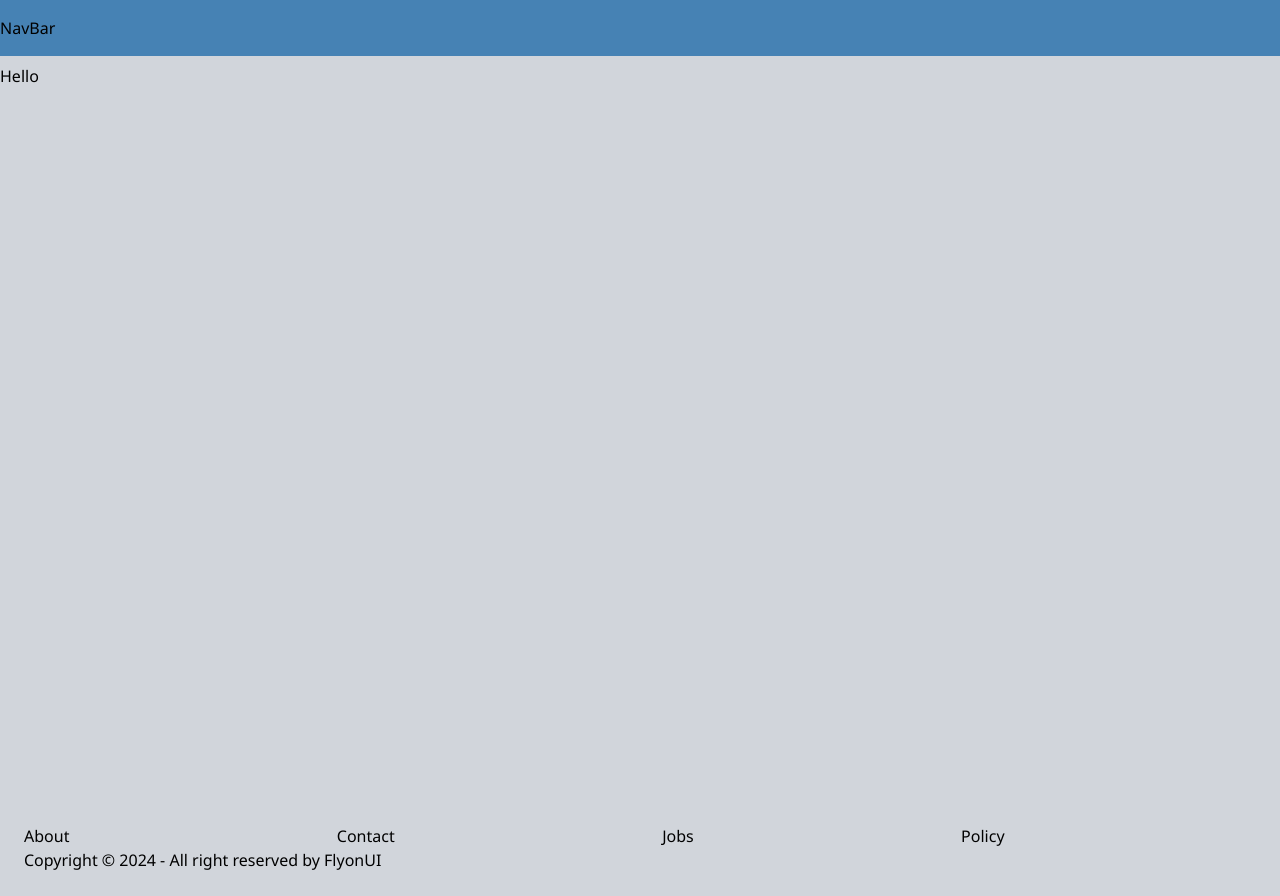
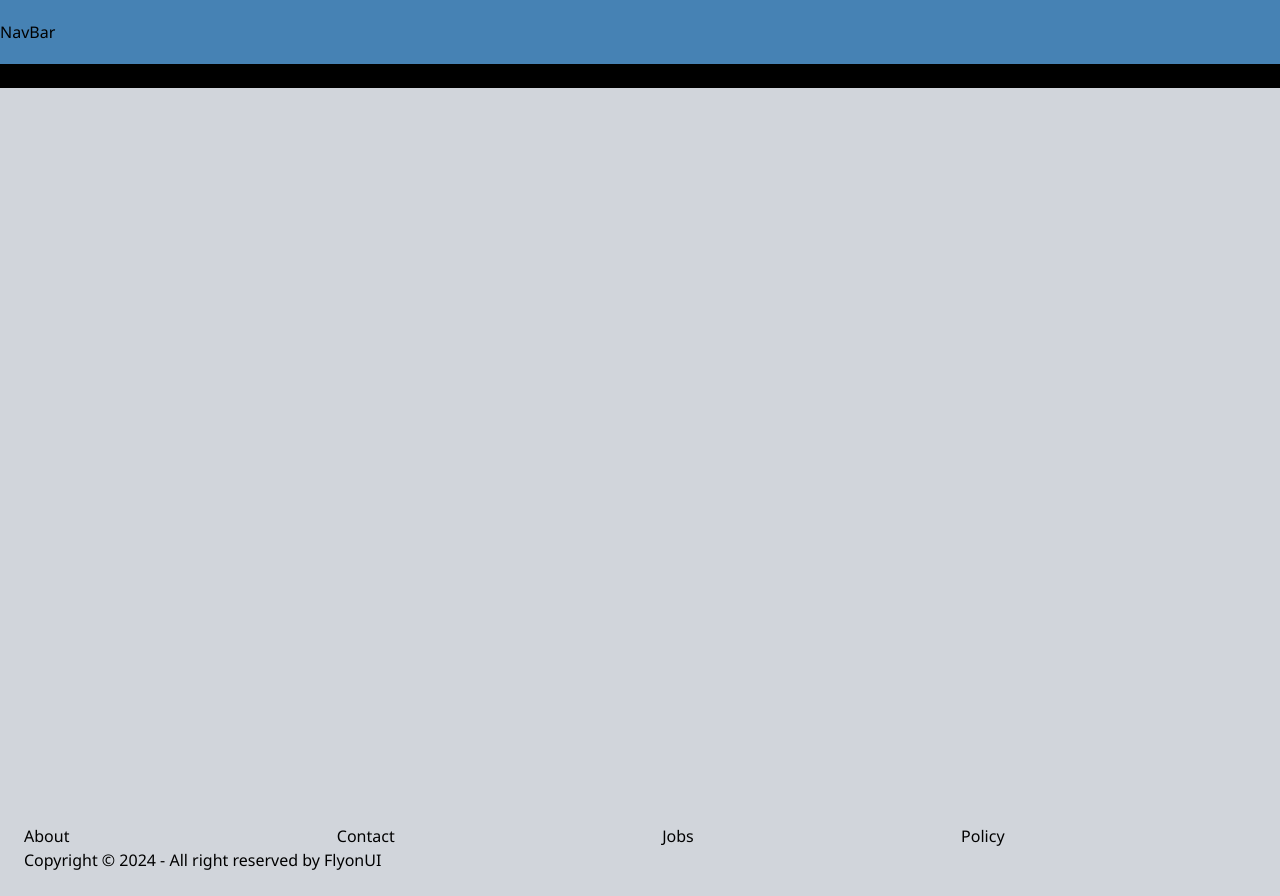
Before and after one commit to Eran2001/national-sport-federation, a React (Vite) app in the folder client/: page / in a window 1280 px wide. Built offline with nearby package versions, Linux system fonts and the light colour scheme.

Commit message:
update_layout

```diff
--- a/client/src/components/partials/header/NavBar.jsx
+++ b/client/src/components/partials/header/NavBar.jsx
@@ -2,7 +2,7 @@ import React from "react";
 
 const NavBar = () => {
   return (
-    <div className="bg-secondary w-full py-4 fixed z-50">
+    <div className="bg-secondary w-full h-16 fixed z-50 flex items-center">
       <h1>NavBar</h1>
     </div>
   );
--- a/client/src/pages/Home/Home.jsx
+++ b/client/src/pages/Home/Home.jsx
@@ -1,7 +1,7 @@
 const Home = () => {
   return (
     <>
-      <div>
+      <div className="bg-black">
         <h1>Hello</h1>
       </div>
     </>
```
